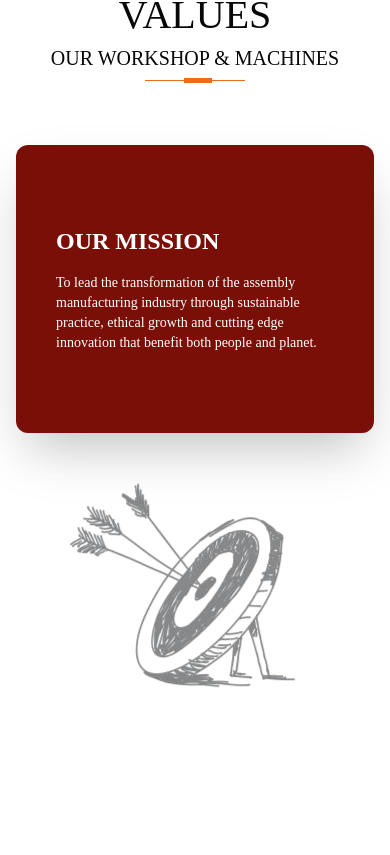
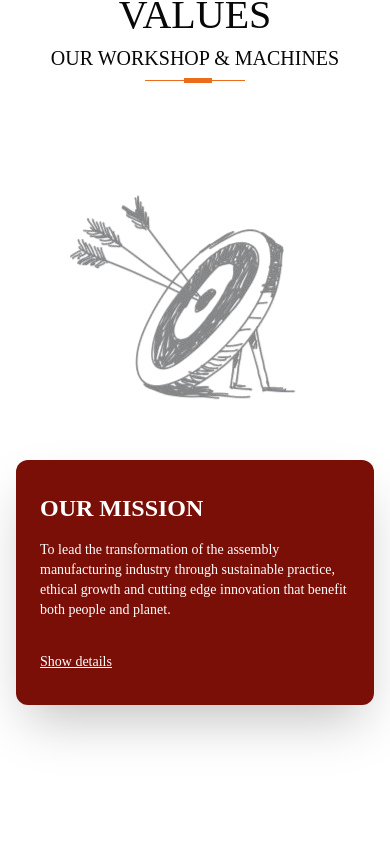
Before and after one commit to Tejashree3/Yashoda, a React (Create React App) app: page / in a window 390 px wide. Shown: the part 3509-4364 px from the top of the page. Built offline with nearby package versions, Linux system fonts and the light colour scheme.

Commit message:
Update VisionMissionValues.jsx

```diff
--- a/src/component/VisionMissionValues.jsx
+++ b/src/component/VisionMissionValues.jsx
@@ -1,4 +1,4 @@
-import React from "react";
+import React, { useState } from "react";
 import Header from "./commonComponents/Header";
 import vision from "../asset/aboutus/vision.png";
 import mission from "../asset/aboutus/mission.png";
@@ -10,36 +10,46 @@ const VisionMissionValues = () => {
       title: "OUR MISSION",
       description:
         "To lead the transformation of the assembly manufacturing industry through sustainable practice, ethical growth and cutting edge innovation that benefit both people and planet.",
-      subpoints : [
+      subpoints: [
         "Quality and precision focus",
         "Sustainablity and Innovation focus",
         "Customer Centric focus",
         "Growth and Global React focus",
-        "Operations Excellence focus"
+        "Operations Excellence focus",
       ],
       image: mission,
     },
     {
       title: "OUR VISION",
-      description: "To be recognized as a global leader \"IN THE DESIGN AND CONSULTING SUPPLY CHAIN, TRADING \" in Water, Heat, Food Technologies as per required customized solutions.",
+      description:
+        'To be recognized as a global leader "IN THE DESIGN AND CONSULTING SUPPLY CHAIN, TRADING " in Water, Heat, Food Technologies as per required customized solutions.',
       subpoints: [],
       image: vision,
     },
     {
       title: "OUR VALUES",
-      description: "Integrity, Responsibility, Accountability, Customer Focus and Quality.",
-      subpoints : [
+      description:
+        "Integrity, Responsibility, Accountability, Customer Focus and Quality.",
+      subpoints: [
         "Integrity: Maintaining ethical conduct, adhering to regulations, and building long-term customer relationships are crucial.",
         "Responsibility: Ensuring client satisfaction, environmental stewardship, workplace safety, and community involvement are important aspects of a responsible company.",
         "Accountability: Taking ownership of actions and decisions, promoting transparency, and maintaining high ethical standards are essential.",
         "Customer Focus: Understanding and meeting client needs, providing excellent service, and building strong relationships are vital.",
         "Quality: Striving for high-quality products and services, implementing rigorous quality control measures, and delivering on promises are key.",
-        "Safety: Prioritizing workplace safety, preventing injuries, and ensuring a safe working environment is crucial for both employees and the company's reputation. Innovation: Continuously seeking new and improved ways to design, engineer, and fabricate products , Development , to stay competitive and meet evolving client needs. Collaboration: Working effectively with clients, suppliers, and employees to achieve common goals and deliver successful projects. Excellence: Striving for the highest standards in all aspects of the business, from design and engineering to manufacturing , Supply and customer service."
+        "Safety: Prioritizing workplace safety, preventing injuries, and ensuring a safe working environment is crucial for both employees and the company's reputation. Innovation: Continuously seeking new and improved ways to design, engineer, and fabricate products , Development , to stay competitive and meet evolving client needs. Collaboration: Working effectively with clients, suppliers, and employees to achieve common goals and deliver successful projects. Excellence: Striving for the highest standards in all aspects of the business, from design and engineering to manufacturing , Supply and customer service.",
       ],
       image: values,
     },
   ];
+  const [openAccordions, setOpenAccordions] = useState(
+    Array(sections.length).fill(false)
+  );
 
+  const toggleAccordion = (index) => {
+    setOpenAccordions((prev) =>
+      prev.map((open, i) => (i === index ? !open : open))
+    );
+  };
   const bgColors = ["bg-[#7a0f08]", "bg-[#fd6b0a]", "bg-[#349ca3]"];
 
   return (
@@ -52,6 +62,7 @@ const VisionMissionValues = () => {
           color="#b80000"
         />
       </div>
+        <div className="hidden md:block">
 
       {sections.map((section, index) => (
         <div
@@ -67,9 +78,29 @@ const VisionMissionValues = () => {
                   {section.title}
                 </h2>
                 <p className="text-sm md:text-lg">{section.description}</p>
+                {section.subpoints.length > 0 && (
+                  <div className="block ">
+                    <button
+                      className="mt-4 text-sm underline text-white"
+                      onClick={() => toggleAccordion(index)}
+                    >
+                      {openAccordions[index] ? "Hide details" : "Show details"}
+                    </button>
+
+                    {openAccordions[index] && (
+                      <ul className="pl-6 mt-2 text-sm text-gray-100 list-disc list-inside space-y-1">
+                        {section.subpoints.map((item, i) => (
+                          <li key={i}>
+                            {i + 1}. {item}
+                          </li>
+                        ))}
+                      </ul>
+                    )}
+                  </div>
+                )}
               </div>
 
-              <div className="flex items-center flex-col-reverse md:flex-row justify-center p-6">
+              <div className="flex items-center justify-center p-6">
                 <img
                   src={section.image}
                   alt={section.title}
@@ -94,18 +125,103 @@ const VisionMissionValues = () => {
                   {section.title}
                 </h2>
                 <p className="text-sm md:text-lg">{section.description}</p>
-{/*                   {section.subpoints && ( */}
-            <ul className="pl-20 mt-2 text-md text-gray-700 list-disc list-inside space-y-1">
-              {section.subpoints.map((item, i) => (
-                <li key={i}>{i + 1}. {item}</li>
-              ))}
-            </ul>
-{/*           )} */}
+
+                {section.subpoints.length > 0 && (
+                  <div className="block ">
+                    <button
+                      className="mt-4 text-sm underline text-white"
+                      onClick={() => toggleAccordion(index)}
+                    >
+                      {openAccordions[index] ? "Hide details" : "Show details"}
+                    </button>
+
+                    {openAccordions[index] && (
+                      <ul className="pl-6 mt-2 text-sm text-gray-100 list-disc list-inside space-y-1">
+                        {section.subpoints.map((item, i) => (
+                          <li key={i}>
+                            {i + 1}. {item}
+                          </li>
+                        ))}
+                      </ul>
+                    )}
+                  </div>
+                )}
+
+                {/*           )} */}
               </div>
             </>
           )}
         </div>
       ))}
+</div>
+<div className="block md:hidden">
+{sections.map((section, index) => {
+        const isEven = index % 2 === 0;
+
+        return (
+          <div
+            key={index}
+            className={`flex flex-col md:grid md:grid-cols-2 w-full items-center mb-10 ${
+              isEven ? "md:flex-row" : "md:flex-row-reverse"
+            }`}
+          >
+            {/* Image Always First in Mobile */}
+            <div className="w-full flex items-center justify-center p-6">
+              <img
+                src={section.image}
+                alt={section.title}
+                className="h-100 md:h-100 object-contain"
+              />
+            </div>
+
+            {/* Content Box */}
+            <div
+              className={`text-white px-6 md:px-16 py-8 md:py-20 flex flex-col justify-center shadow-2xl rounded-xl w-full ${bgColors[index]}`}
+            >
+              <h2 className="text-2xl md:text-6xl font-bold mb-4">
+                {section.title}
+              </h2>
+              <p className="text-sm md:text-lg">{section.description}</p>
+
+              {/* Accordion if subpoints exist */}
+              {section.subpoints.length > 0 && (
+                <div className="mt-4">
+                  {/* Desktop: always show */}
+                  <ul className="hidden md:block pl-10 mt-2 text-md text-gray-200 list-disc list-inside space-y-1">
+                    {section.subpoints.map((item, i) => (
+                      <li key={i}>
+                        {i + 1}. {item}
+                      </li>
+                    ))}
+                  </ul>
+
+                  {/* Mobile: toggle accordion */}
+                  <div className="block md:hidden">
+                    <button
+                      className="mt-4 text-sm underline text-white"
+                      onClick={() => toggleAccordion(index)}
+                    >
+                      {openAccordions[index] ? "Hide details" : "Show details"}
+                    </button>
+
+                    {openAccordions[index] && (
+                      <ul className="pl-6 mt-2 text-sm text-gray-100 list-disc list-inside space-y-1">
+                        {section.subpoints.map((item, i) => (
+                          <li key={i}>
+                            {i + 1}. {item}
+                          </li>
+                        ))}
+                      </ul>
+                    )}
+                  </div>
+                </div>
+              )}
+            </div>
+          </div>
+        );
+      })}
+</div>
+
     </div>
   );
 };
```
